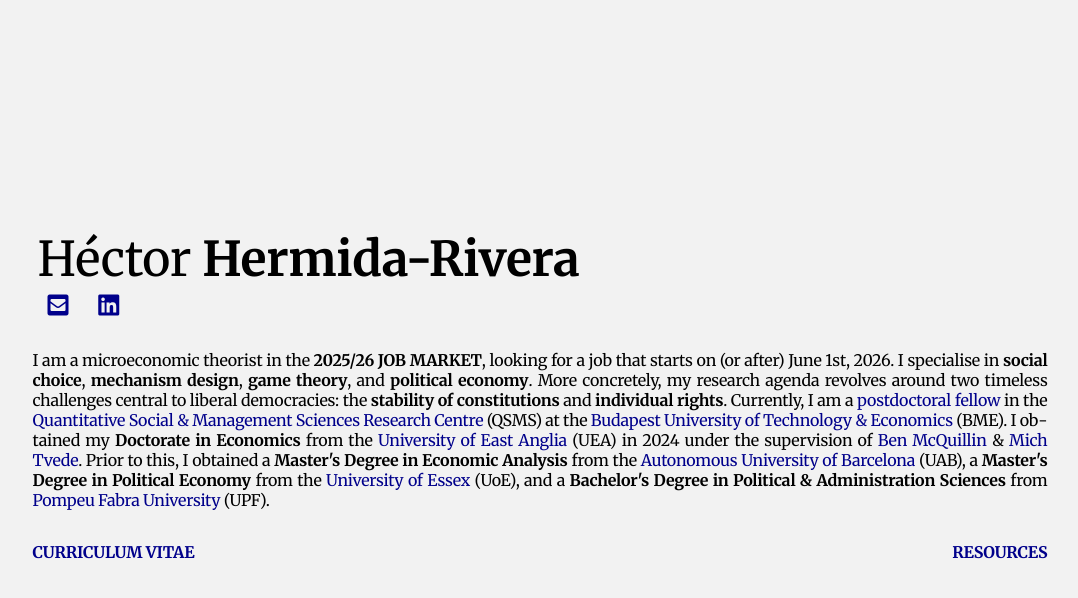
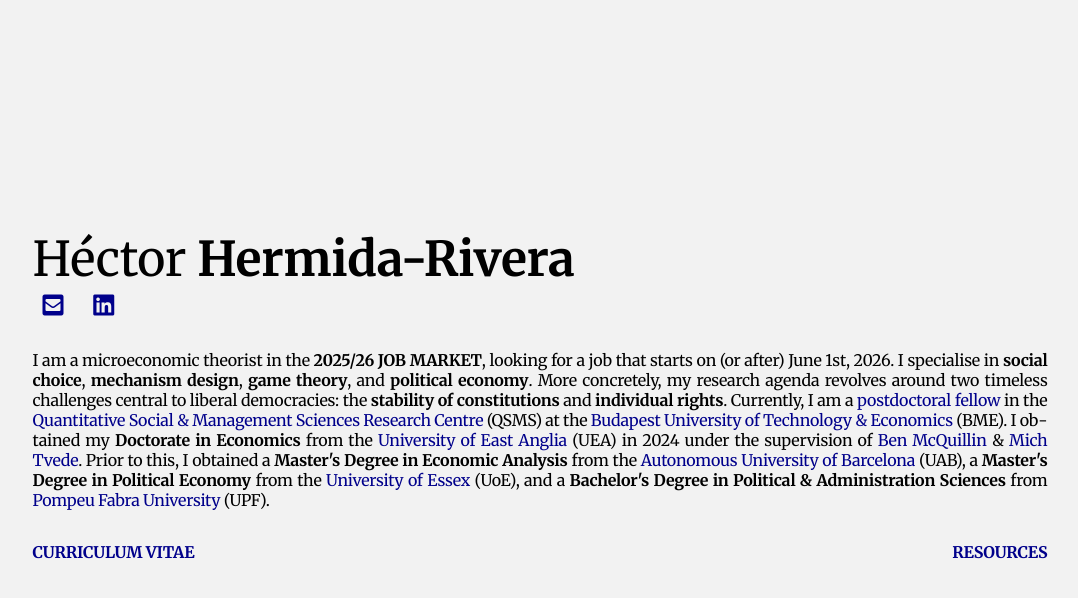
Before and after one commit to HectorHermidaRivera/hectorhermidarivera.github.io, a Jekyll site: the page built from index.md, in a window 1280 px wide. Shown: the top 598 px of the page, without its empty margins (100-1178 px from the left). Built offline with Jekyll 4.4.1, drawn with Linux system fonts in a browser that asks for light colours; a style sheet for code colours, icons or effects is not loaded.

Commit message:
Update style.css

```diff
--- a/assets/css/style.css
+++ b/assets/css/style.css
@@ -58,15 +58,15 @@ body.home-page .content {
 }
 
 body.home-page .main-name {
-  padding-left: 5px !important;
-  padding-right: 5px !important;
+  padding-left: 0px !important;
+  padding-right: 0px !important;
 }
 
 body.home-page .icon-row {
   margin-left: 0 !important;
   margin-top: 10px !important;
-  padding-left: 5px !important;
-  padding-right: 5px !important;
+  padding-left: 0px !important;
+  padding-right: 0px !important;
   margin-bottom: 2em !important;
 }
 
```
